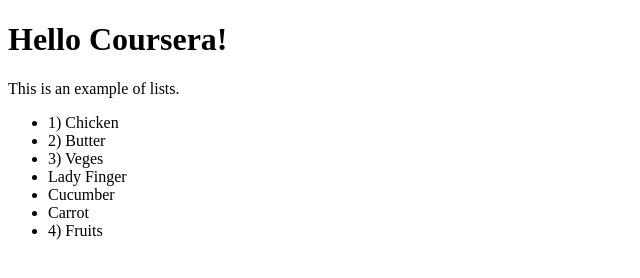
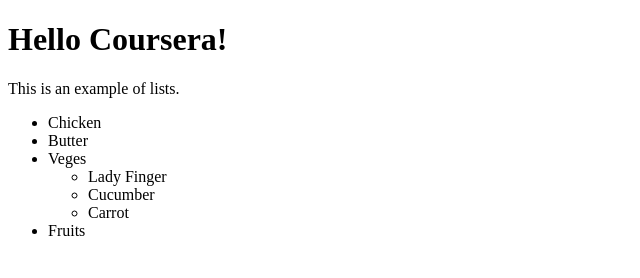
Before and after one commit to awaisgulmemon/CourseraTest_HTML1, a plain HTML site: page site/index1.html in a window 1280 px wide. Shown: the whole page, without its empty margins (0-640 px from the left). Drawn offline with Linux system fonts and the light colour scheme.

Commit message:
Update index1.html

```diff
--- a/site/index1.html
+++ b/site/index1.html
@@ -7,13 +7,15 @@
 <h1>Hello Coursera!</h1>
 	<div> This is an example of lists.
 	<ul>
-		<li>1) Chicken</li>
-		<li>2) Butter</li>
-		<li>3) Veges</li>
+		<li>Chicken</li>
+		<li>Butter</li>
+		<li>Veges</li>
+		<ul>
 			<li>Lady Finger</li>
 			<li>Cucumber</li>
 			<li>Carrot</li>
-		<li>4) Fruits</li>
+		</ul>
+		<li>Fruits</li>
 	</ul>
 	</div>
 </body>
```
